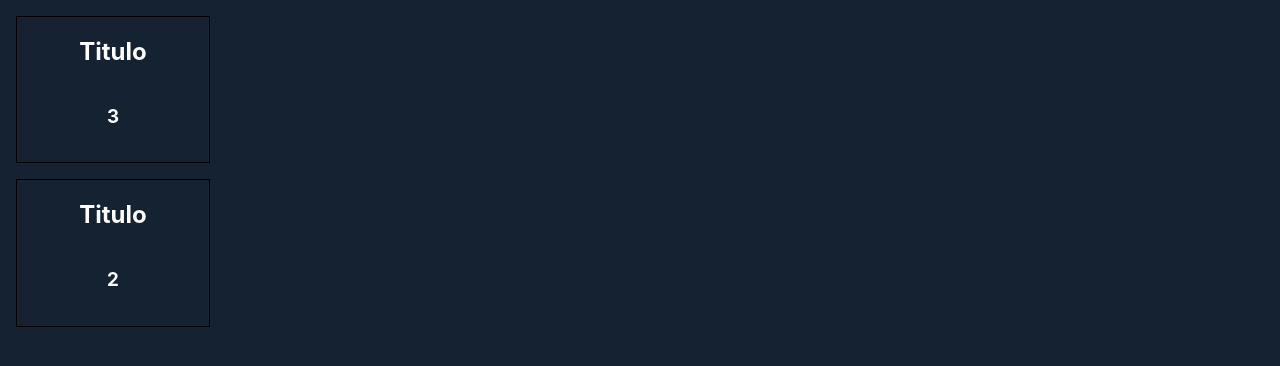
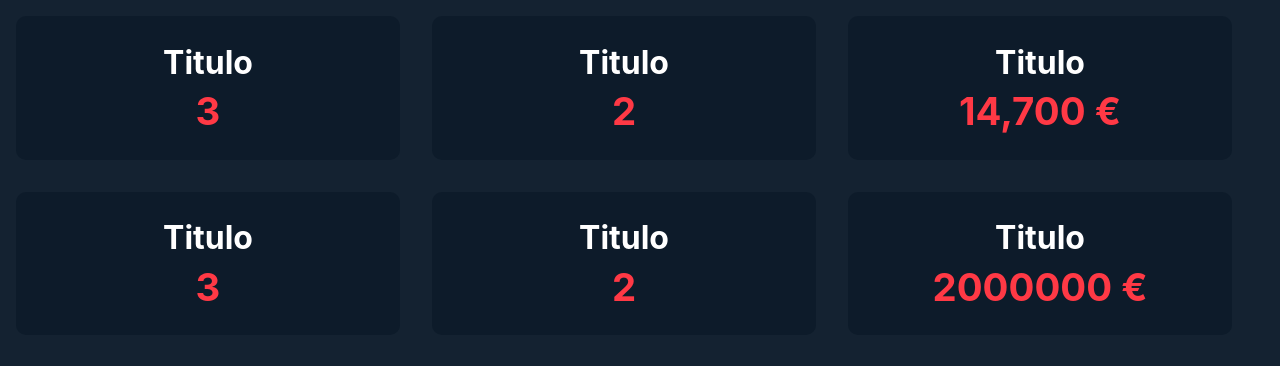
Before and after one commit to antoniopedrodantas/sinf-feup, a React (Create React App) app in the folder tempura/client/: page /overview in a window 1280 px wide. Shown: the top 366 px of the page. Built offline with nearby package versions, Linux system fonts and the light colour scheme.

Commit message:
Added card radius as global variable, simple card frontend

```diff
--- a/tempura/client/src/components/SingleValueCard/SingleValueCard.tsx
+++ b/tempura/client/src/components/SingleValueCard/SingleValueCard.tsx
@@ -10,7 +10,7 @@ const SingleValueCard: React.FC<SingleValueCardProps> = ({ type, title, value })
     <>
       <div className={classNames}>
         <h2 className="card-title">{title}</h2>
-        <h3 className="card-value">{value}</h3>
+        <h1 className="card-value">{value}</h1>
       </div>
     </>
   );
--- a/tempura/client/src/components/SingleValueCard/styles/SingleValueCard.css
+++ b/tempura/client/src/components/SingleValueCard/styles/SingleValueCard.css
@@ -1,16 +1,26 @@
 .card{
-  border: black 1px solid;
-  width: 15%;
+  border-radius: var(--border-radius);
+  width: 30%;
   display: flex;
   flex-direction: column;
   margin: 1rem;
+  background-color: var(--card-background);
+  overflow: hidden;
 }
 
 .card-title{
   text-align: center;
+  margin-bottom: 0.5vw;
+  font-size: 2.5vmax;
 }
 
 .card-value{
   text-align: center;
-  padding-bottom: 1rem;
+  margin-top: 0%;
+  margin-left: 2vw;
+  margin-right: 2vw;
+  color: var(--red-color);
+  font-size: 3vmax;
+  white-space: nowrap;
+
 }
--- a/tempura/client/src/index.css
+++ b/tempura/client/src/index.css
@@ -4,6 +4,7 @@
   --card-background: #0D1B2A;
   --core-background: #142231;
   --menu-selection: #384753;
+  --border-radius: 10px;
 }
 
 html, body{
--- a/tempura/client/src/scenes/Login/styles/Login.css
+++ b/tempura/client/src/scenes/Login/styles/Login.css
@@ -3,7 +3,7 @@
 
 .loginContainer{
     background-color: var(--card-background);
-    border-radius: 8px;
+    border-radius: var(--border-radius);
     width: 30%;
     font-size: 1.2em;
 
--- a/tempura/client/src/scenes/Overview/Overview.tsx
+++ b/tempura/client/src/scenes/Overview/Overview.tsx
@@ -5,8 +5,16 @@ import './styles/Overview.css';
 const Overview: React.FC = () => {
   return (
     <>
+    <div id="cenas">
       <SingleValueCard type="text" title="Titulo" value="3"/>
-      <SingleValueCard type="text" title="Titulo" value="2"/>
+      <SingleValueCard type="text" title="Titulo" value="2" />
+        <SingleValueCard type="text" title="Titulo" value="14,700 €"  />
+      </div>
+      <div id="cenas">
+        <SingleValueCard type="text" title="Titulo" value="3" />
+        <SingleValueCard type="text" title="Titulo" value="2" />
+        <SingleValueCard type="text" title="Titulo" value="2000000 €" />
+      </div>
     </>
   );
 };
--- a/tempura/client/src/scenes/Overview/styles/Overview.css
+++ b/tempura/client/src/scenes/Overview/styles/Overview.css
@@ -3,3 +3,9 @@
 .overview{
     background-color: var(--menu-selection);
 }
+
+#cenas{
+    display: flex;
+    flex-wrap: wrap;
+    margin: auto;
+}
```
